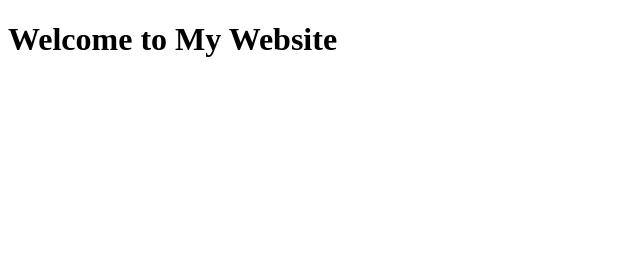
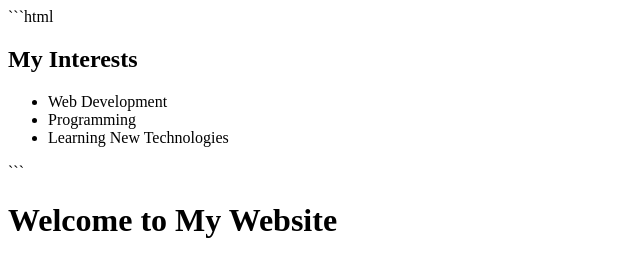
Before and after one commit to zhrqass-cloud/frontend-course, a plain HTML site: page index.html in a window 1280 px wide. Shown: the whole page, without its empty margins (0-640 px from the left). Drawn offline with Linux system fonts and the light colour scheme.

Commit message:
Add my interests

````diff
--- a/index.html
+++ b/index.html
@@ -5,6 +5,16 @@
     <meta name="viewport" content="width=device-width, initial-scale=1.0">
     <title>My Website</title>
 </head>
+```html
+    <h2>My Interests</h2>
+
+    <ul>
+        <li>Web Development</li>
+        <li>Programming</li>
+        <li>Learning New Technologies</li>
+    </ul>
+```
+
 <body>
 
     <h1>Welcome to My Website</h1>
````
